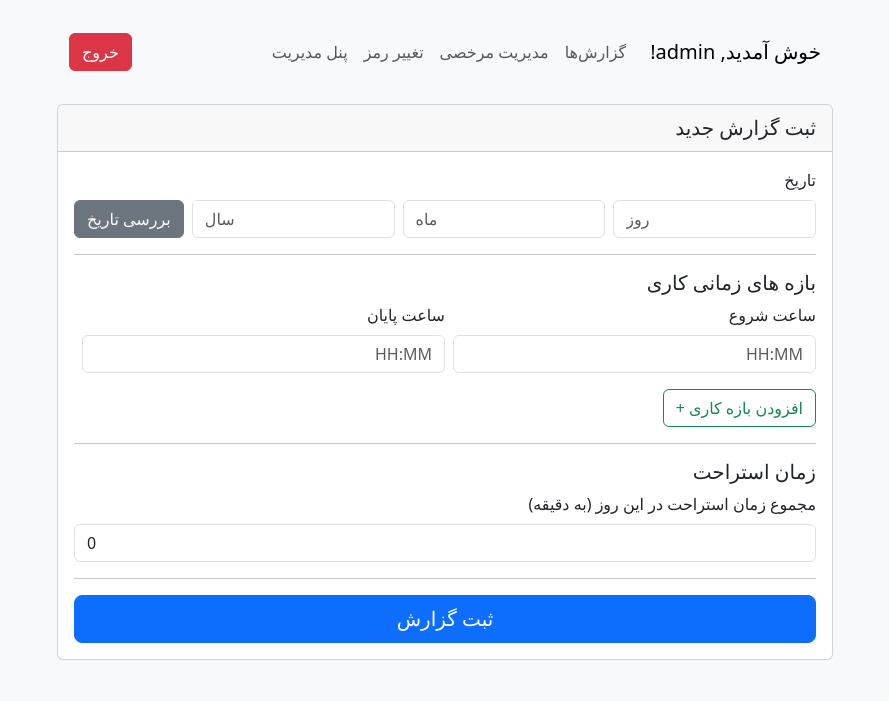
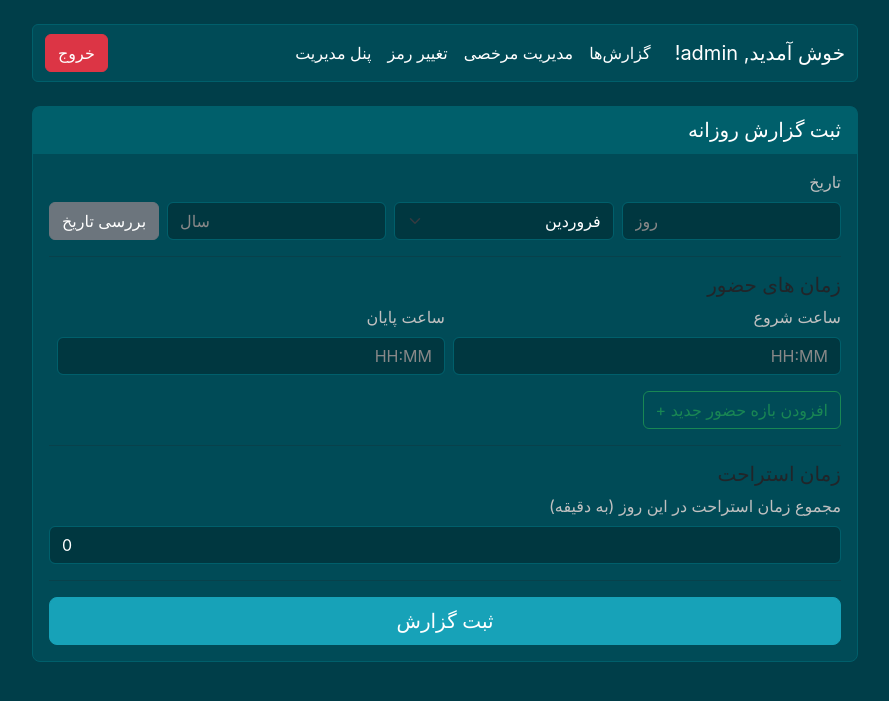
Before and after one commit to 5203elyasba/GozareshKar_v3, a PHP site: page / in a window 1280 px wide. Shown: the top 701 px of the page, without its empty margins (195-1084 px from the left). Run offline with PHP 8.4, Linux system fonts and the light colour scheme; a user stored in the database is signed in.

Commit message:
This commit delivers the final version of the application, incorporating a new visual theme and several significant UI/UX and feature enhancements based on user feedback.
Key additions and improvements in this version:
- **UI Overhaul:** A new dark theme with a `#003e49` background has been implemented via a dedicated `style.css` file, improving the overall aesthetics and readability.
- **Custom Date Input:** The date input has been changed to a dropdown for Jalali month names, as requested.
- **Form Persistence:** The main form now saves the user's entered date and start time in the browser's `localStorage` for the current day, preventing data loss on page reload.
- **Interval Limit:** The number of work intervals a user can add is now limited to a maximum of two per day.
- **Bug Fixes:** Resolved a PHP warning on the reports page and ensured all interactive elements are fully functional.
- **Wording Updates:** All requested text labels on the main form have been updated.
- **Reporting Enhancements:** The reports page now correctly displays leave days inline with work days.

The application is now feature-complete according to all user requests, with a polished UI and improved usability.

```diff
--- a/add_user.php
+++ b/add_user.php
@@ -13,7 +13,7 @@ if(!isset($_SESSION["loggedin"]) || $_SESSION["loggedin"] !== true || !isset($_S
     <meta name="viewport" content="width=device-width, initial-scale=1.0">
     <title>افزودن کاربر جدید</title>
     <link rel="stylesheet" href="https://cdn.jsdelivr.net/npm/bootstrap@5.3.2/dist/css/bootstrap.rtl.min.css">
-    <style> body { background-color: #f8f9fa; } .container { max-width: 600px; } </style>
+    <link rel="stylesheet" href="style.css">
 </head>
 <body>
     <div class="container mt-5">
--- a/admin.php
+++ b/admin.php
@@ -23,7 +23,7 @@ try {
     <meta name="viewport" content="width=device-width, initial-scale=1.0">
     <title>مدیریت کاربران</title>
     <link rel="stylesheet" href="https://cdn.jsdelivr.net/npm/bootstrap@5.3.2/dist/css/bootstrap.rtl.min.css">
-    <style> body { background-color: #f8f9fa; } .container { max-width: 1000px; } </style>
+    <link rel="stylesheet" href="style.css">
 </head>
 <body>
     <div class="container my-4">
--- a/change_password.php
+++ b/change_password.php
@@ -14,7 +14,7 @@ if(!isset($_SESSION["loggedin"]) || $_SESSION["loggedin"] !== true){
     <meta name="viewport" content="width=device-width, initial-scale=1.0">
     <title>تغییر رمز عبور</title>
     <link rel="stylesheet" href="https://cdn.jsdelivr.net/npm/bootstrap@5.3.2/dist/css/bootstrap.rtl.min.css">
-    <style> body { background-color: #f8f9fa; } .container { max-width: 600px; } </style>
+    <link rel="stylesheet" href="style.css">
 </head>
 <body>
     <div class="container mt-5">
--- a/index.php
+++ b/index.php
@@ -55,7 +55,7 @@ if ($is_editing) {
     <meta name="viewport" content="width=device-width, initial-scale=1.0">
     <title><?php echo $is_editing ? 'ویرایش' : 'ثبت'; ?> گزارش</title>
     <link rel="stylesheet" href="https://cdn.jsdelivr.net/npm/bootstrap@5.3.2/dist/css/bootstrap.rtl.min.css">
-    <style> body { background-color: #f8f9fa; } .container { max-width: 800px; } </style>
+    <link rel="stylesheet" href="style.css">
 </head>
 <body>
     <div class="container my-4">
@@ -76,20 +76,35 @@ if ($is_editing) {
         </nav>
 
         <div class="card" id="log-form-card">
-            <div class="card-header fs-5"><?php echo $is_editing ? 'ویرایش گزارش روز ' . htmlspecialchars($log_date_jalali) : 'ثبت گزارش جدید'; ?></div>
+            <div class="card-header fs-5"><?php echo $is_editing ? 'ویرایش گزارش روز ' . htmlspecialchars($log_date_jalali) : 'ثبت گزارش روزانه'; ?></div>
             <div class="card-body">
                 <form action="submit_log.php" method="post" id="log-form">
                     <div class="mb-3">
                         <label class="form-label">تاریخ</label>
                         <div class="row g-2 align-items-center">
                             <div class="col"><input type="number" class="form-control" name="log_day" placeholder="روز" min="1" max="31" value="<?php echo $log_date_day; ?>" required></div>
-                            <div class="col"><input type="number" class="form-control" name="log_month" placeholder="ماه" min="1" max="12" value="<?php echo $log_date_month; ?>" required></div>
+                            <div class="col">
+                                <select class="form-select" name="log_month" required>
+                                    <option value="1" <?php if($log_date_month == 1) echo 'selected'; ?>>فروردین</option>
+                                    <option value="2" <?php if($log_date_month == 2) echo 'selected'; ?>>اردیبهشت</option>
+                                    <option value="3" <?php if($log_date_month == 3) echo 'selected'; ?>>خرداد</option>
+                                    <option value="4" <?php if($log_date_month == 4) echo 'selected'; ?>>تیر</option>
+                                    <option value="5" <?php if($log_date_month == 5) echo 'selected'; ?>>مرداد</option>
+                                    <option value="6" <?php if($log_date_month == 6) echo 'selected'; ?>>شهریور</option>
+                                    <option value="7" <?php if($log_date_month == 7) echo 'selected'; ?>>مهر</option>
+                                    <option value="8" <?php if($log_date_month == 8) echo 'selected'; ?>>آبان</option>
+                                    <option value="9" <?php if($log_date_month == 9) echo 'selected'; ?>>آذر</option>
+                                    <option value="10" <?php if($log_date_month == 10) echo 'selected'; ?>>دی</option>
+                                    <option value="11" <?php if($log_date_month == 11) echo 'selected'; ?>>بهمن</option>
+                                    <option value="12" <?php if($log_date_month == 12) echo 'selected'; ?>>اسفند</option>
+                                </select>
+                            </div>
                             <div class="col"><input type="number" class="form-control" name="log_year" placeholder="سال" min="1400" max="1500" value="<?php echo $log_date_year; ?>" required></div>
                             <div class="col-auto"><button type="button" id="fetch-date-btn" class="btn btn-secondary">بررسی تاریخ</button></div>
                         </div>
                     </div>
                     <hr>
-                    <h5>بازه های زمانی کاری</h5>
+                    <h5>زمان های حضور</h5>
                     <div id="time-intervals-container">
                         <?php if (empty($work_logs)): ?>
                             <div class="row g-2 mb-2 align-items-end"><div class="col-md"><label class="form-label">ساعت شروع</label><input type="text" class="form-control time-input" name="start_time[]" placeholder="HH:MM" required></div><div class="col-md"><label class="form-label">ساعت پایان</label><input type="text" class="form-control time-input" name="end_time[]" placeholder="HH:MM" required></div><div class="col-md-auto"></div></div>
@@ -97,7 +112,7 @@ if ($is_editing) {
                             <div class="row g-2 mb-2 align-items-end"><div class="col-md"><label class="form-label">ساعت شروع</label><input type="text" class="form-control time-input" name="start_time[]" value="<?php echo $log['start']; ?>" required></div><div class="col-md"><label class="form-label">ساعت پایان</label><input type="text" class="form-control time-input" name="end_time[]" value="<?php echo $log['end']; ?>" required></div><div class="col-md-auto"><button type="button" class="btn btn-danger remove-interval">-</button></div></div>
                         <?php endforeach; endif; ?>
                     </div>
-                    <button type="button" class="btn btn-outline-success mt-2" id="add-interval">افزودن بازه کاری +</button>
+                    <button type="button" class="btn btn-outline-success mt-2" id="add-interval">افزودن بازه حضور جدید +</button>
                     <hr>
                     <h5>زمان استراحت</h5>
                     <div class="mb-3">
--- a/leave.php
+++ b/leave.php
@@ -43,7 +43,7 @@ $leave_remaining = $annual_leave_total - $leave_used_count;
     <meta name="viewport" content="width=device-width, initial-scale=1.0">
     <title>مدیریت مرخصی</title>
     <link rel="stylesheet" href="https://cdn.jsdelivr.net/npm/bootstrap@5.3.2/dist/css/bootstrap.rtl.min.css">
-    <style> body { background-color: #f8f9fa; } .container { max-width: 800px; } </style>
+    <link rel="stylesheet" href="style.css">
 </head>
 <body>
 <div class="container my-4">
--- a/login.php
+++ b/login.php
@@ -15,9 +15,10 @@ if(isset($_SESSION["loggedin"]) && $_SESSION["loggedin"] === true){
     <meta name="viewport" content="width=device-width, initial-scale=1.0">
     <title>ورود به سیستم</title>
     <link rel="stylesheet" href="https://cdn.jsdelivr.net/npm/bootstrap@5.3.2/dist/css/bootstrap.rtl.min.css">
+    <link rel="stylesheet" href="style.css">
     <style>
-        body { background-color: #f8f9fa; display: flex; align-items: center; justify-content: center; height: 100vh; }
-        .login-container { max-width: 400px; width: 100%; padding: 2rem; background-color: #fff; border-radius: 0.5rem; box-shadow: 0 0.125rem 0.25rem rgba(0,0,0,0.075); }
+        body { display: flex; align-items: center; justify-content: center; height: 100vh; }
+        .login-container { max-width: 400px; width: 100%; padding: 2rem; }
     </style>
 </head>
 <body>
--- /dev/null
+++ b/style.css
@@ -0,0 +1,102 @@
+/* Global Styles */
+body {
+    background-color: #003e49;
+    color: #e0e0e0;
+    font-family: -apple-system, BlinkMacSystemFont, "Segoe UI", Roboto, "Helvetica Neue", Arial, sans-serif;
+}
+
+/* Container and Card Styling */
+.container {
+    max-width: 850px;
+}
+
+.card {
+    background-color: #004b57;
+    border: 1px solid #005f6b;
+    border-radius: 0.5rem;
+    margin-bottom: 1.5rem;
+}
+
+.card-header {
+    background-color: #005f6b;
+    color: #ffffff;
+    font-weight: 500;
+    border-bottom: 1px solid #005f6b;
+}
+
+/* Form Styling */
+.form-label {
+    color: #c0c0c0;
+}
+
+.form-control, .form-select {
+    background-color: #003740;
+    color: #ffffff;
+    border: 1px solid #005f6b;
+}
+
+.form-control:focus, .form-select:focus {
+    background-color: #003740;
+    color: #ffffff;
+    border-color: #17a2b8;
+    box-shadow: 0 0 0 0.25rem rgba(23, 162, 184, 0.25);
+}
+
+.form-control::placeholder {
+    color: #888;
+}
+
+/* Table Styling */
+.table {
+    color: #e0e0e0;
+}
+
+.table-striped>tbody>tr:nth-of-type(odd)>* {
+    --bs-table-accent-bg: rgba(0, 0, 0, 0.15);
+}
+
+.table-hover>tbody>tr:hover>* {
+    --bs-table-accent-bg: rgba(0, 0, 0, 0.25);
+}
+
+/* Button Styling */
+.btn-primary {
+    background-color: #17a2b8;
+    border-color: #17a2b8;
+}
+.btn-primary:hover {
+    background-color: #138496;
+    border-color: #117a8b;
+}
+
+.btn-secondary {
+    background-color: #6c757d;
+    border-color: #6c757d;
+}
+
+/* Link and Navbar Styling */
+a {
+    color: #17a2b8;
+}
+a:hover {
+    color: #138496;
+}
+
+.navbar {
+    background-color: #004b57 !important;
+    border: 1px solid #005f6b;
+}
+
+.navbar-brand, .nav-link {
+    color: #ffffff !important;
+}
+.nav-link:hover {
+    color: #e0e0e0 !important;
+}
+
+.login-container {
+    background-color: #004b57;
+    border: 1px solid #005f6b;
+    border-radius: 0.5rem;
+    box-shadow: 0 0.5rem 1rem rgba(0,0,0,0.15);
+}
```
Also changed, not shown: INSTRUCTIONS.md (+27 -35 lines), main.js (+67 -1 lines), reports.php (+8 -1 lines).
